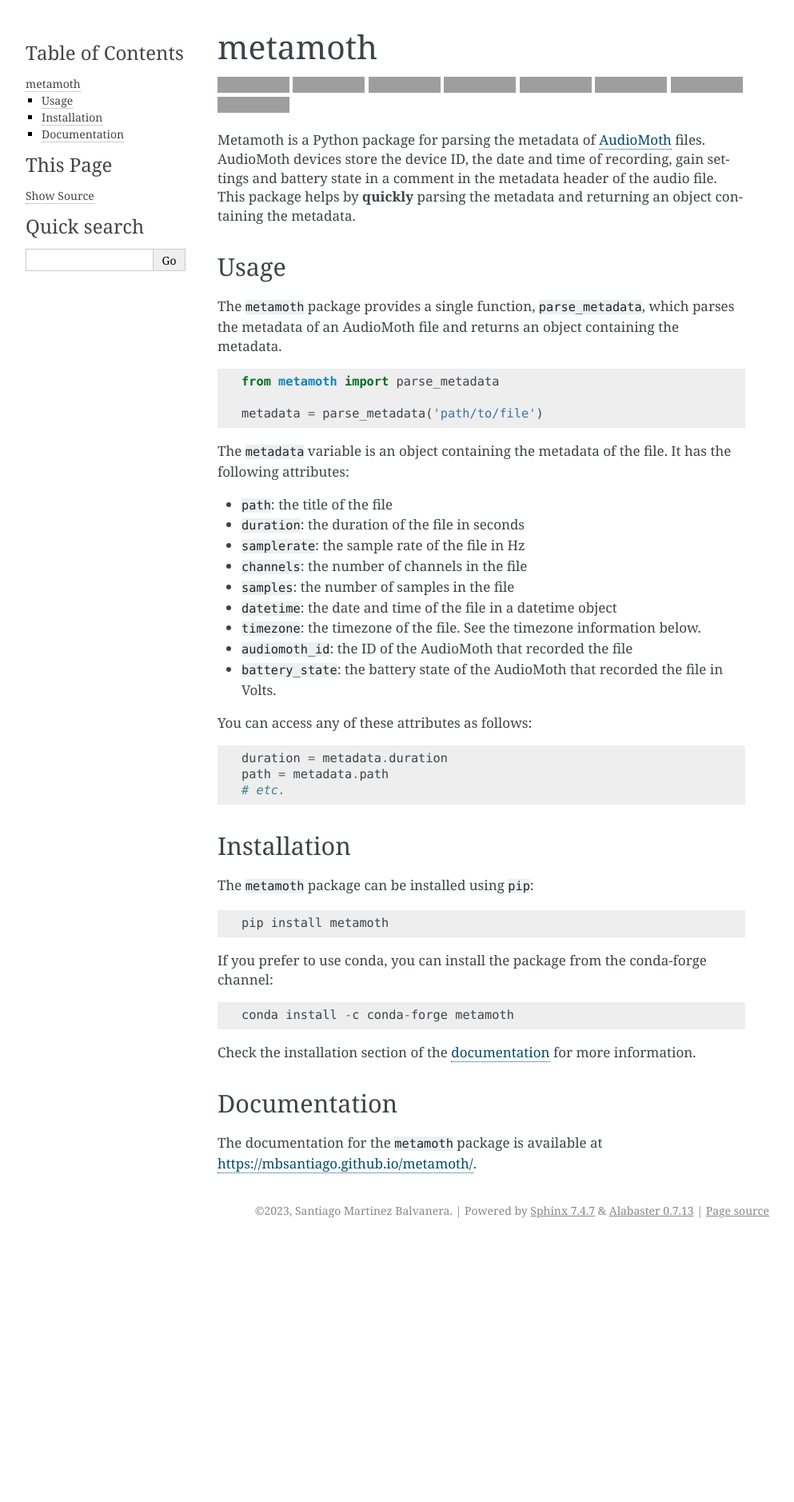
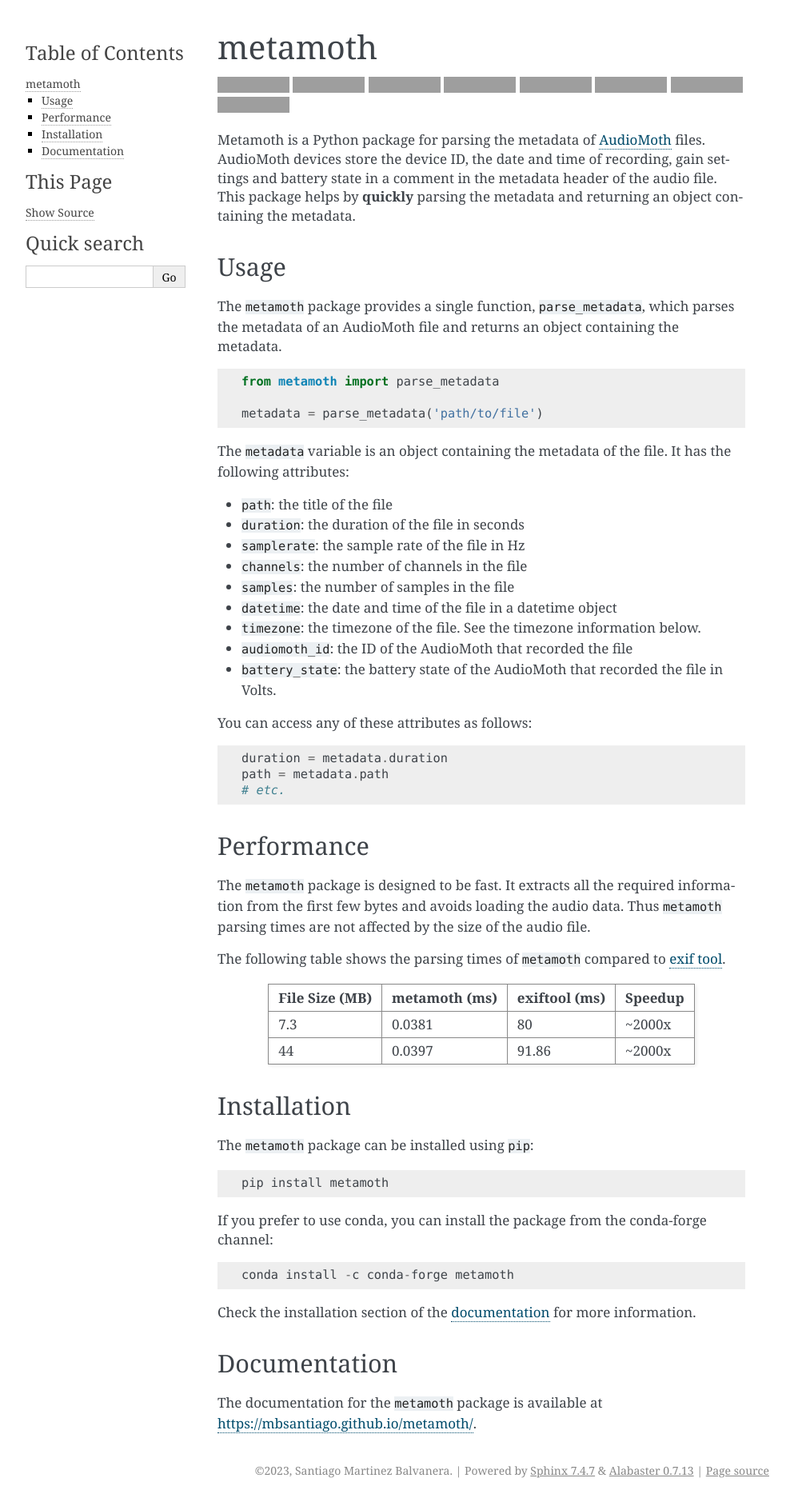
Before and after one commit to mbsantiago/metamoth, a Sphinx documentation site: the page built from docs/readme.rst, in a window 1280 px wide. Shown: the whole page at 80% size, without its empty margins (148-1141 px from the left). Built offline with Sphinx 7.4.7, drawn with Linux system fonts in a browser that asks for light colours; before the commit the page ends 1553 px from its top, so only the background shows below that; grey boxes are pictures that could not be loaded.

Commit message:
Better conf.py for sphinx

```diff
--- a/README.rst
+++ b/README.rst
@@ -79,6 +79,27 @@ You can access any of these attributes as follows:
     path = metadata.path
     # etc.
 
+Performance
+===========
+
+The ``metamoth`` package is designed to be fast. It extracts
+all the required information from the first few bytes and avoids
+loading the audio data. Thus ``metamoth`` parsing times are
+not affected by the size of the audio file.
+
+The following table shows the parsing times of ``metamoth`` compared to `exif tool`_.
+
++-----------------+-----------------+-----------------+-----------------+
+| File Size (MB)  | metamoth (ms)   | exiftool (ms)   | Speedup         |
++=================+=================+=================+=================+
+| 7.3             | 0.0381          | 80              | ~2000x          |
++-----------------+-----------------+-----------------+-----------------+
+| 44              | 0.0397          | 91.86           | ~2000x          |
++-----------------+-----------------+-----------------+-----------------+
+
+
+.. _exif tool: https://exiftool.org/
+
 Installation
 ============
 
--- a/docs/conf.py
+++ b/docs/conf.py
@@ -19,7 +19,7 @@
 #
 import os
 import sys
-sys.path.insert(0, os.path.abspath('..'))
+sys.path.insert(0, os.path.join(os.path.abspath('..'), "src"))
 
 import metamoth
 
```
